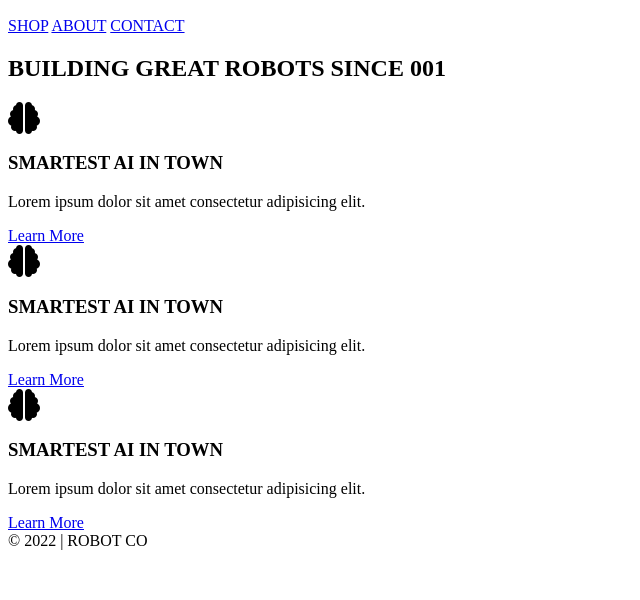
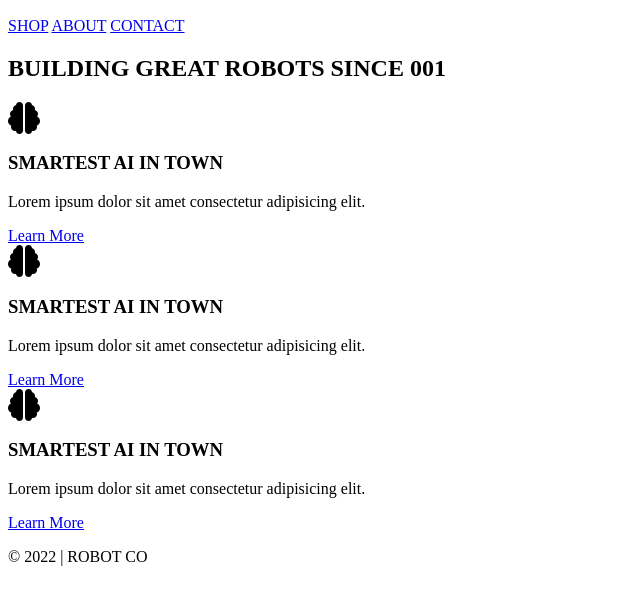
Before and after one commit to JaberSE09/robotco, a plain HTML site: page index.html in a window 1280 px wide. Shown: the part 106-706 px from the top of the page, without its empty margins (0-640 px from the left). Drawn offline with Linux system fonts and the light colour scheme.

Commit message:
html content added

```diff
--- a/index.html
+++ b/index.html
@@ -61,7 +61,7 @@
     </section>
 
     <footer>
-        &copy; 2022 | ROBOT CO
+       <p> &copy; 2022 | ROBOT CO </p>
     </footer>
 </body>
 </html>
```
